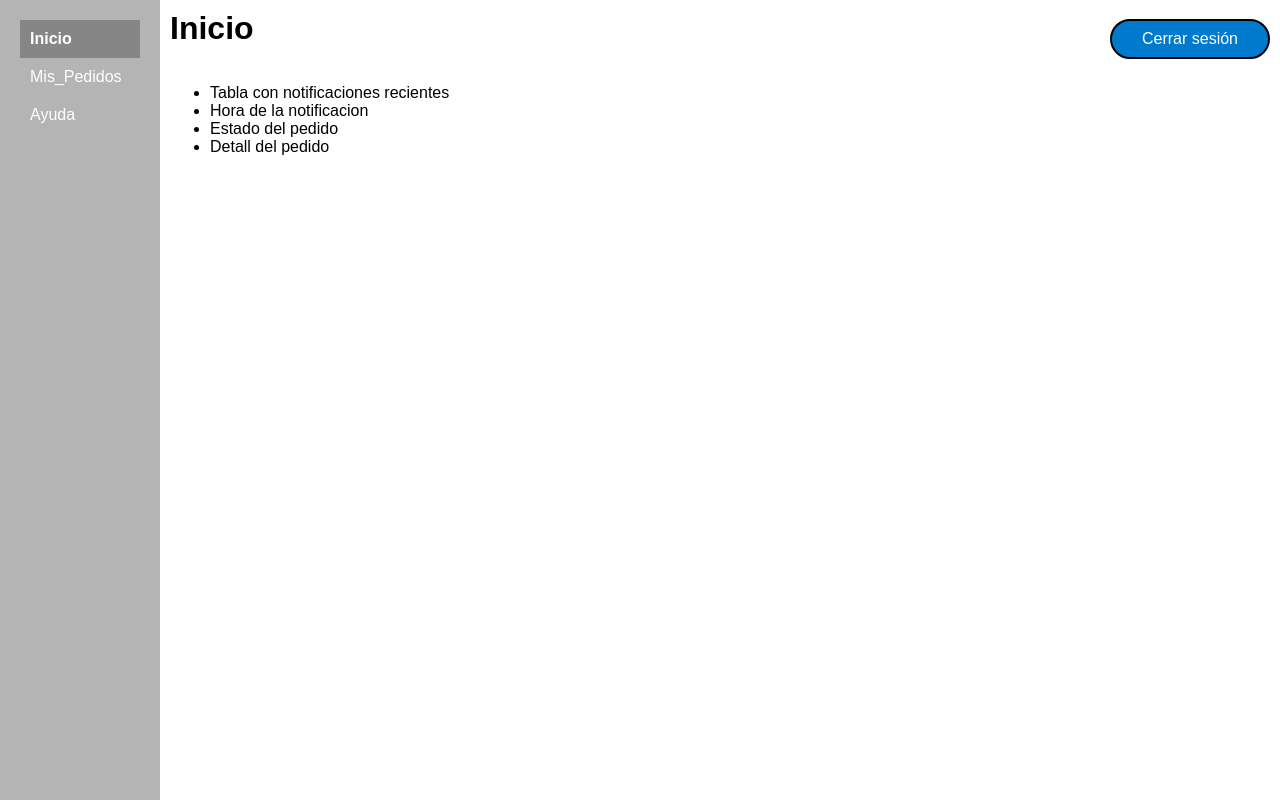
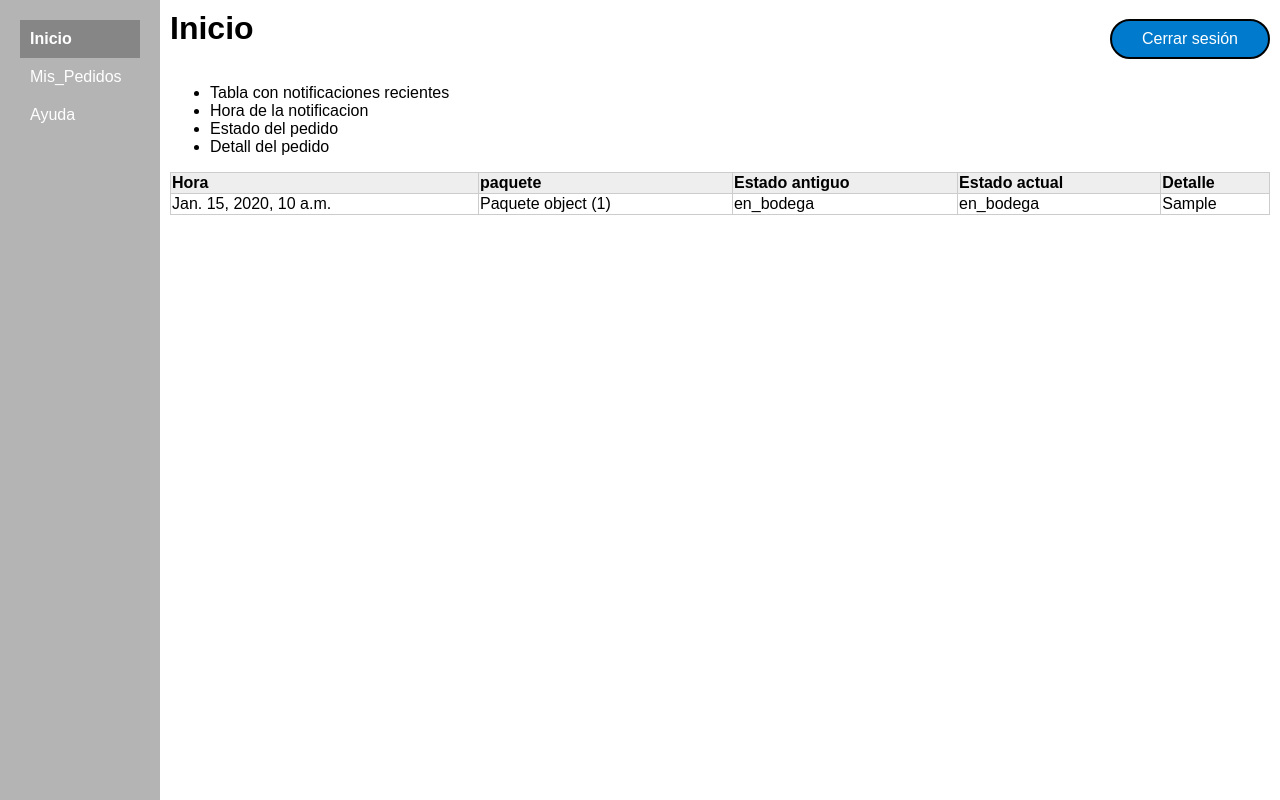
Before and after one commit to AntoCreed777/Proyecto_Diseno_Software, a Django app: page /cliente/inicio/ in a window 1280 px wide. Run offline with Django 5.2, Linux system fonts and the light colour scheme; tables that the repository leaves empty hold one stand-in row (values such as "Sample post").

Commit message:
feat: Funcion de notificaciones en Cliente (Errores por arreglar)

```diff
--- a/Cliente/templates/Cliente/inicio.html
+++ b/Cliente/templates/Cliente/inicio.html
@@ -13,4 +13,28 @@
             <li>Estado del pedido</li>
             <li>Detall del pedido</li>
         </ul>
+
+    <table class = "notificaciones">
+        <thead>
+        <tr>
+            <th>Hora</th>
+            <th>paquete</th>
+            <th>Estado antiguo</th>
+            <th>Estado actual</th>
+            <th>Detalle</th>
+        </tr>
+        </thead>
+
+        <tbody>
+        {% for notificacion in notificaciones %}
+       <tr>
+            <td>{{ notificacion.fecha_envio }}</td>
+           <td>{{ notificacion.paquete }}</td>
+           <td>{{ notificacion.paquete.estado }}</td>
+           <td>{{ notificacion.paquete.estado }}</td>
+           <td>{{ notificacion.mensaje }}</td>
+       </tr>
+        {% endfor %}
+        </tbody>
+    </table>
     {% endblock %}
--- a/Cliente/templates/Cliente/mis_pedidos.html
+++ b/Cliente/templates/Cliente/mis_pedidos.html
@@ -16,7 +16,7 @@
         <li>dimensiones</li>
     </ul>
 
-    <table class = "pedidos">
+    <table class = "paquetes">
         <thead>
         <tr>
             <th>Paquete</th>
--- a/Cliente/views.py
+++ b/Cliente/views.py
@@ -1,17 +1,15 @@
 from django.shortcuts import render
-from api.models import Cliente, Paquete
+from api.models import Cliente, Paquete, Notificacion
 
 # Create your views here.
 def inicio(request):
-
-    return render(request,'Cliente/inicio.html')
+    notificaciones = Notificacion.objects.all()
+    paquetes = Paquete.objects.all()
+    return render(request,'Cliente/inicio.html', context = {'notificaciones': notificaciones, 'paquetes':paquetes})
 
 def mis_pedidos(request):
-
-    clientes = Cliente.objects.all()
     paquetes = Paquete.objects.all()
 
-    print(clientes)
     return render(request, 'Cliente/mis_pedidos.html', context = {'paquetes':paquetes})
 
 def ayuda(request):
--- a/Proyecto_Diseño_Software/settings.py
+++ b/Proyecto_Diseño_Software/settings.py
@@ -46,7 +46,7 @@ INSTALLED_APPS = [
     'api',
     'home',
     'Conductor',
-    'despachador',
+    'Despachador',
     'Cliente.apps.ClienteConfig',
 ]
 
--- a/Proyecto_Diseño_Software/urls.py
+++ b/Proyecto_Diseño_Software/urls.py
@@ -27,6 +27,6 @@ urlpatterns = [
     path('api/', include('api.urls')),  # Incluye las URLs de la API de la BD
     path('home/',include('home.urls')),
     path('conductor/', include('Conductor.urls')), # Incluye URLs de la página conductor
-    path('despachador/', include('despachador.urls')),  # Incluye URLs de la página despachador
+    path('despachador/', include('Despachador.urls')),  # Incluye URLs de la página despachador
     path('cliente/', include('Cliente.urls')), # Incluye URLs de la página cliente
 ]
--- a/despachador/apps.py
+++ b/despachador/apps.py
@@ -3,4 +3,4 @@ from django.apps import AppConfig
 
 class despachadorConfig(AppConfig):
     default_auto_field = 'django.db.models.BigAutoField'
-    name = 'despachador'
+    name = 'Despachador'
```
